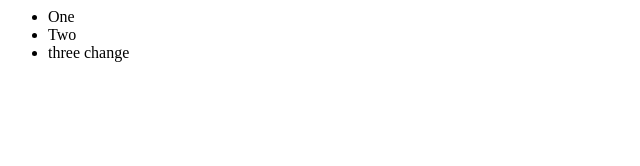
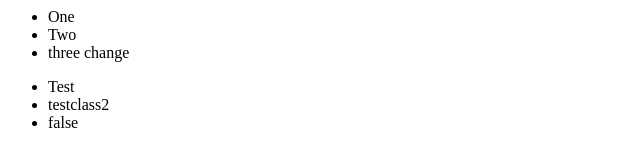
Before and after one commit to GHenseler/WebDeveloperCourse, a plain HTML site: page index.html in a window 1280 px wide. Shown: the whole page, without its empty margins (0-640 px from the left). Drawn offline with Linux system fonts and the light colour scheme.

Commit message:
change readme

```diff
--- a/index.html
+++ b/index.html
@@ -7,5 +7,12 @@
                 <li class="testclass3">three change</li>
             </ul>
         </div>
+        <div>
+            <ul>
+                <li class="testclass21">Test</li>
+                <li class="testclass22">testclass2</li>
+                <li class="testclass23">false</li>
+            </ul>
+        </div>
     </body>
 </html>
```
